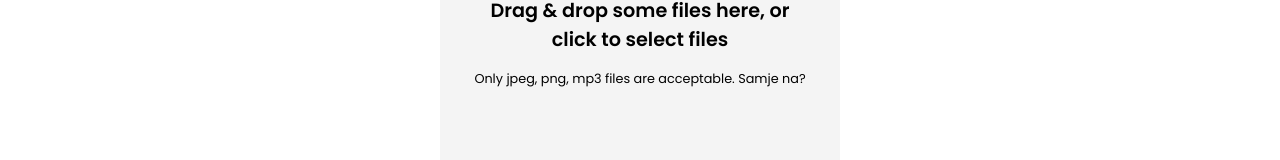
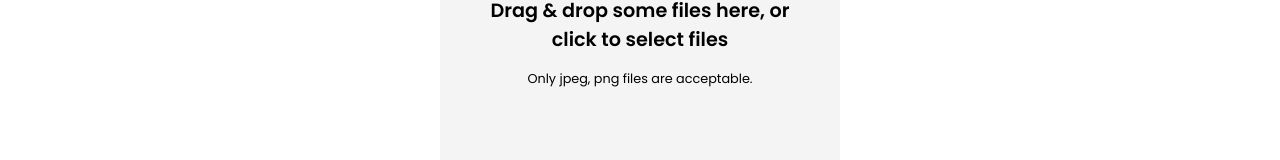
Before and after one commit to imrhlrvndrn/fileshare-client, a Next.js app: page / in a window 1280 px wide. Shown: the part 407-567 px from the top of the page. Built offline with nearby package versions, Linux system fonts and the light colour scheme.

Commit message:
refactor: Updated copy of Dropzone

```diff
--- a/src/components/Dropzone/index.tsx
+++ b/src/components/Dropzone/index.tsx
@@ -34,7 +34,6 @@ export const Dropzone: FunctionComponent = () => {
     });
 
     const renderDraggable = (): JSX.Element => {
-        console.log({ isDragAccept, isDragActive, isDragReject });
         if (isDragActive && isDragAccept)
             return (
                 <>
@@ -51,10 +50,7 @@ export const Dropzone: FunctionComponent = () => {
                     <Text as="h2" size="1.2rem" weight="600" margin="1rem 0">
                         Invalid file type
                     </Text>
-                    <Text align="center">
-                        Angrezi samaj na aati aapko? Sirf JPEG, PNG, MP3 files
-                        hi accept karte hai hum!
-                    </Text>
+                    <Text align="center">We only accept jpeg, png files</Text>
                 </>
             );
 
@@ -71,7 +67,7 @@ export const Dropzone: FunctionComponent = () => {
                     Drag &amp; drop some files here, or click to select files
                 </Text>
                 <Text size="0.8rem" align="center">
-                    Only jpeg, png, mp3 files are acceptable. Samje na?
+                    Only jpeg, png files are acceptable.
                 </Text>
             </>
         );
```
